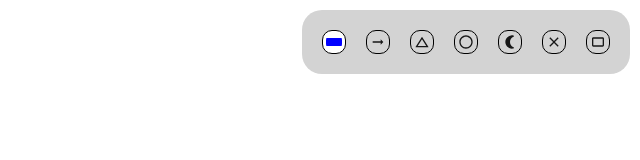
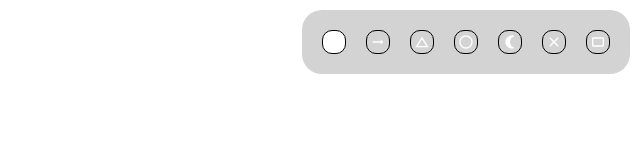
Before and after one commit to cincyham/whiteboard, a Next.js app: page / in a window 1280 px wide. Shown: the top 160 px of the page, without its empty margins (640-1280 px from the left). Built offline with nearby package versions, Linux system fonts and the light colour scheme.

Commit message:
current changes for shape customization

```diff
--- a/app/globals.scss
+++ b/app/globals.scss
@@ -44,29 +44,3 @@ a {
     color-scheme: dark;
   }
 }
-
-.dashboard {
-  position: absolute;
-  right: 10px;
-  top: 10px;
-  background-color: var(--component);
-  padding: 20px;
-  border-radius: 20px;
-  display: flex;
-  gap: 20px;
-}
-
-.icon {
-  border: 1px black solid;
-  border-radius: 10px;
-  padding: 3px;
-  cursor: pointer;
-}
-
-.icon.selected {
-  border: 1px black solid;
-  border-radius: 10px;
-  padding: 3px;
-  cursor: pointer;
-  background-color: var(--selected);
-}
--- a/app/page.tsx
+++ b/app/page.tsx
@@ -4,7 +4,7 @@ import { PositionObject } from "@/types/defaults";
 import { BaseShape, ShapeElement, BaseShapeGroup } from "@/types/shapeTypes";
 import { Shapes, shapeComponents } from "@/types/shapeTypes";
 import "./page.scss";
-import Dashboard from "@/components/Dashboard";
+import Dashboard from "@/components/Dashboard/Dashboard";
 import { ClickAwayListener } from "@mui/material";
 import ShapeGroup from "@/components/shapes/ShapeGroup";
 
@@ -29,6 +29,7 @@ export default function Home() {
 
   const handleSelect = useCallback(
     (shape: ShapeElement) => {
+      console.log('shape', shape);
       if (isShiftHeld) setSelectedShapes(prev => [...prev, shape]);
       else setSelectedShapes([shape]);
       setShapes(prev => prev.filter(shp => shp.id !== shape.id));
@@ -36,10 +37,17 @@ export default function Home() {
     [isShiftHeld]
   );
 
-  const handleSelectedClickAway = useCallback(() => {
+  const handleClick = () => {
+    if (isShiftHeld || selectedShapes.length === 0) return;
     setShapes(prev => [...prev, ...selectedShapes]);
     setSelectedShapes([]);
-  }, [selectedShapes]);
+  };
+
+  const handleSelectedClickAway = (event: MouseEvent | TouchEvent) => {
+    if (isShiftHeld) return;
+    setShapes(prev => [...prev, ...selectedShapes]);
+    setSelectedShapes([]);
+  };
 
   // Handle Key Presses when Shapes are selected
   useEffect(() => {
@@ -146,14 +154,26 @@ export default function Home() {
   }, [start, end, shape]);
 
   return (
-    <div onMouseDown={whiteboardClickHandler} className='whiteboard'>
-      <Dashboard shape={shape} setShape={setShape} />
+    <div
+      onClick={handleClick}
+      onMouseDown={whiteboardClickHandler}
+      className='whiteboard'
+    >
+        <Dashboard
+          isSelected={selectedShapes.length > 0}
+          shape={shape}
+          setShape={setShape}
+        />
       <svg className='svg'>
-        <g style={{ pointerEvents: (selectedShapes.length > 0 && !isShiftHeld) ? 'none' : 'revert' }}>{shapeList}</g>
+        <g
+          style={{
+            pointerEvents:
+              selectedShapes.length > 0 && !isShiftHeld ? "none" : "revert",
+          }}
+        >
+          {shapeList}
+        </g>
         {selectedShapes.length > 0 && (
-          <ClickAwayListener
-            onClickAway={() => (isShiftHeld ? null : handleSelectedClickAway())}
-          >
           <g>
             <ShapeGroup
               shapes={selectedShapes}
@@ -162,7 +182,6 @@ export default function Home() {
               isSelected
             />
           </g>
-          </ClickAwayListener>
         )}
         {activeLine}
       </svg>
--- a/components/Dashboard.tsx
+++ /dev/null
@@ -1,50 +0,0 @@
-import { Shapes } from "@/types/shapeTypes";
-import {
-  HorizontalRule,
-  ArrowRightAlt,
-  ChangeHistory,
-  RadioButtonUnchecked,
-  NightlightRound,
-  Clear,
-  Crop75,
-} from "@mui/icons-material";
-
-type DashboardProps = {
-  shape: Shapes;
-  setShape: React.Dispatch<React.SetStateAction<Shapes>>;
-};
-
-export default function Dashboard({ shape, setShape }: DashboardProps) {
-  return (
-    <div className='dashboard'>
-      <HorizontalRule
-        onClick={() => setShape(Shapes.Line)}
-        className={`icon ${shape === Shapes.Line ? "selected" : ""}`}
-      />
-      <ArrowRightAlt
-        onClick={() => setShape(Shapes.Arrow)}
-        className={`icon ${shape === Shapes.Arrow ? "selected" : ""}`}
-      />
-      <ChangeHistory
-        onClick={() => setShape(Shapes.Triangle)}
-        className={`icon ${shape === Shapes.Triangle ? "selected" : ""}`}
-      />
-      <RadioButtonUnchecked
-        onClick={() => setShape(Shapes.Circle)}
-        className={`icon ${shape === Shapes.Circle ? "selected" : ""}`}
-      />
-      <NightlightRound
-        onClick={() => setShape(Shapes.Ellipse)}
-        className={`icon ${shape === Shapes.Ellipse ? "selected" : ""}`}
-      />
-      <Clear
-        onClick={() => setShape(Shapes.X)}
-        className={`icon ${shape === Shapes.X ? "selected" : ""}`}
-      />
-      <Crop75
-        onClick={() => setShape(Shapes.Rectangle)}
-        className={`icon ${shape === Shapes.Rectangle ? "selected" : ""}`}
-      />
-    </div>
-  );
-}
--- /dev/null
+++ b/components/Dashboard/Dashboard.module.scss
@@ -0,0 +1,33 @@
+.dashboard {
+  position: absolute;
+  right: 10px;
+  top: 10px;
+  background-color: var(--component);
+  padding: 20px;
+  border-radius: 20px;
+  display: flex;
+  flex-direction: column;
+  gap: 20px;
+  color: black;
+}
+
+.iconWrapper {
+    display: flex;
+    color: white;
+  gap: 20px;
+}
+
+.icon {
+  border: 1px black solid;
+  border-radius: 10px;
+  padding: 3px;
+  cursor: pointer;
+
+  &.selected {
+    border: 1px black solid;
+    border-radius: 10px;
+    padding: 3px;
+    cursor: pointer;
+    background-color: var(--selected);
+  }
+}
--- /dev/null
+++ b/components/Dashboard/Dashboard.tsx
@@ -0,0 +1,86 @@
+import { Shapes } from "@/types/shapeTypes";
+import {
+  HorizontalRule,
+  ArrowRightAlt,
+  ChangeHistory,
+  RadioButtonUnchecked,
+  NightlightRound,
+  Clear,
+  Crop75,
+} from "@mui/icons-material";
+import styles from "./Dashboard.module.scss";
+import { FormControlLabel } from "@mui/material";
+
+type DashboardProps = {
+  shape: Shapes;
+  setShape: React.Dispatch<React.SetStateAction<Shapes>>;
+  isSelected: boolean;
+};
+
+export default function Dashboard({
+  shape,
+  setShape,
+  isSelected,
+}: DashboardProps) {
+  const handleClick = (event: React.MouseEvent<HTMLDivElement>) => {
+    // Allow color input to work normally
+    const target = event.target;
+    if (target instanceof HTMLElement && target.tagName === 'INPUT' && target.getAttribute('type') === 'color') {
+      event.stopPropagation();
+      return;
+    }
+    event.stopPropagation();
+    event.preventDefault();
+  };
+  return (
+    <div onClick={handleClick} className={styles.dashboard}>
+      <div className={styles.iconWrapper}>
+        <HorizontalRule
+          onClick={() => setShape(Shapes.Line)}
+          className={`${styles.icon} ${
+            shape === Shapes.Line ? styles.selected : ""
+          }`}
+        />
+        <ArrowRightAlt
+          onClick={() => setShape(Shapes.Arrow)}
+          className={`${styles.icon} ${
+            shape === Shapes.Arrow ? styles.selected : ""
+          }`}
+        />
+        <ChangeHistory
+          onClick={() => setShape(Shapes.Triangle)}
+          className={`${styles.icon} ${
+            shape === Shapes.Triangle ? styles.selected : ""
+          }`}
+        />
+        <RadioButtonUnchecked
+          onClick={() => setShape(Shapes.Circle)}
+          className={`${styles.icon} ${
+            shape === Shapes.Circle ? styles.selected : ""
+          }`}
+        />
+        <NightlightRound
+          onClick={() => setShape(Shapes.Ellipse)}
+          className={`${styles.icon} ${
+            shape === Shapes.Ellipse ? styles.selected : ""
+          }`}
+        />
+        <Clear
+          onClick={() => setShape(Shapes.X)}
+          className={`${styles.icon} ${
+            shape === Shapes.X ? styles.selected : ""
+          }`}
+        />
+        <Crop75
+          onClick={() => setShape(Shapes.Rectangle)}
+          className={`${styles.icon} ${
+            shape === Shapes.Rectangle ? styles.selected : ""
+          }`}
+        />
+      </div>
+      {isSelected && <div>
+        <FormControlLabel label='Color:' labelPlacement="start" control={<input type='color' />} />
+        </div>}
+    </div>
+  );
+}
--- a/components/shapes/ShapeGroup.tsx
+++ b/components/shapes/ShapeGroup.tsx
@@ -29,13 +29,9 @@ export default function ShapeGroup({
     if (newEnd && end) {
       const x2Change = newEnd.x - end.x;
       const y2Change = newEnd.y - end.y;
-      console.log('x2Change: ', x2Change);
-      console.log('y2Change: ', y2Change);
       const adjustShapeXYValues = (
         shape: BaseShape,
       ): BaseShape => {
-        console.log('shape.x2 + x2Change', shape.x2 + x2Change);
-        console.log('shape.y2 + y2Change', shape.y2 + y2Change);
         return new BaseShape({
           ...shape,
           x2: shape.x2 + x2Change,
@@ -93,7 +89,6 @@ export default function ShapeGroup({
     <>
     <g ref={ref}>
       {shapes.map((shape, index) => {
-        console.log('shape', shape);
         const Component = Array.isArray(shape)
           ? shapeComponents[Shapes.ShapeGroup]
           : shapeComponents[shape.shape];
```
Lines whose indentation alone changed are shown as unchanged.
